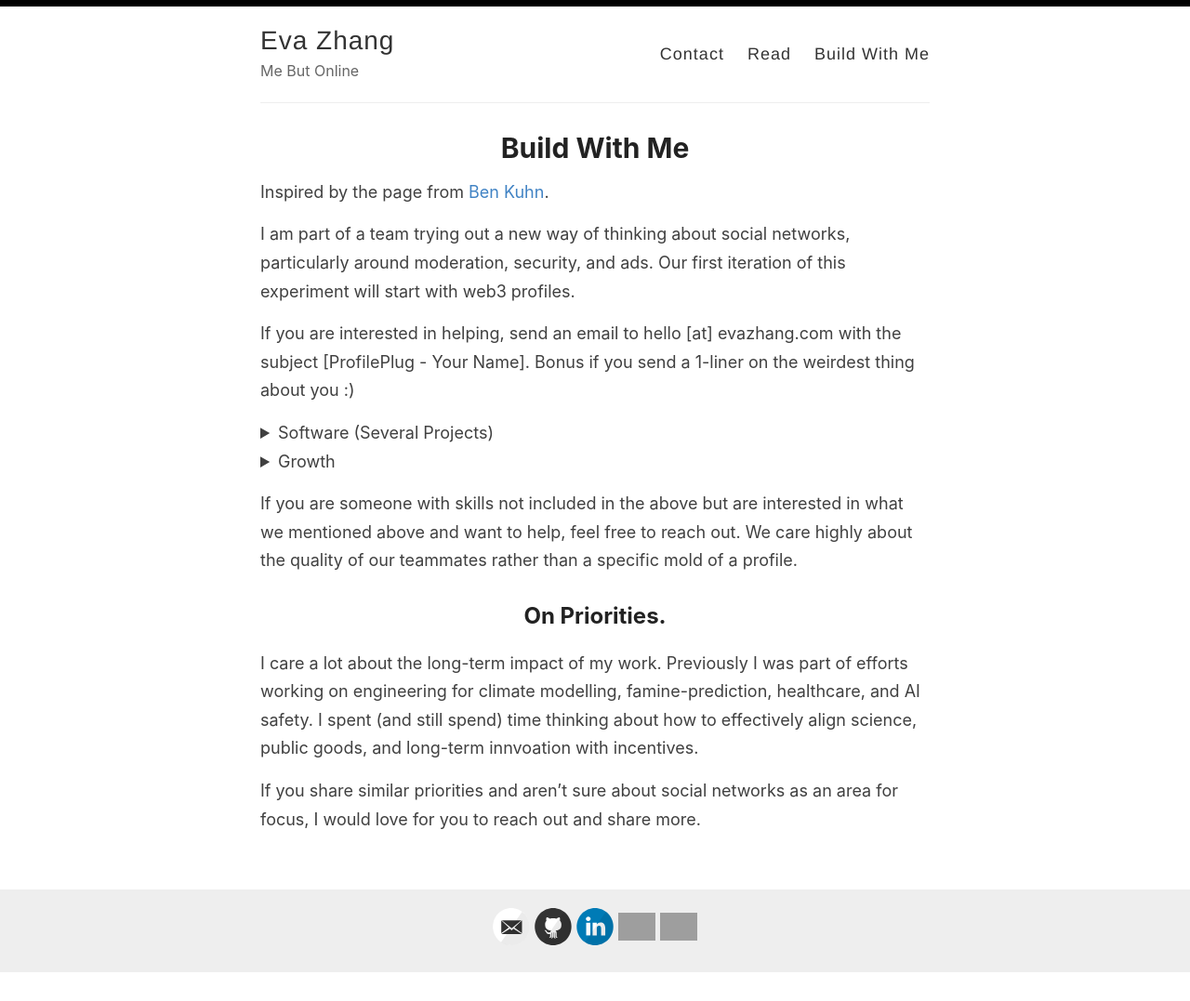
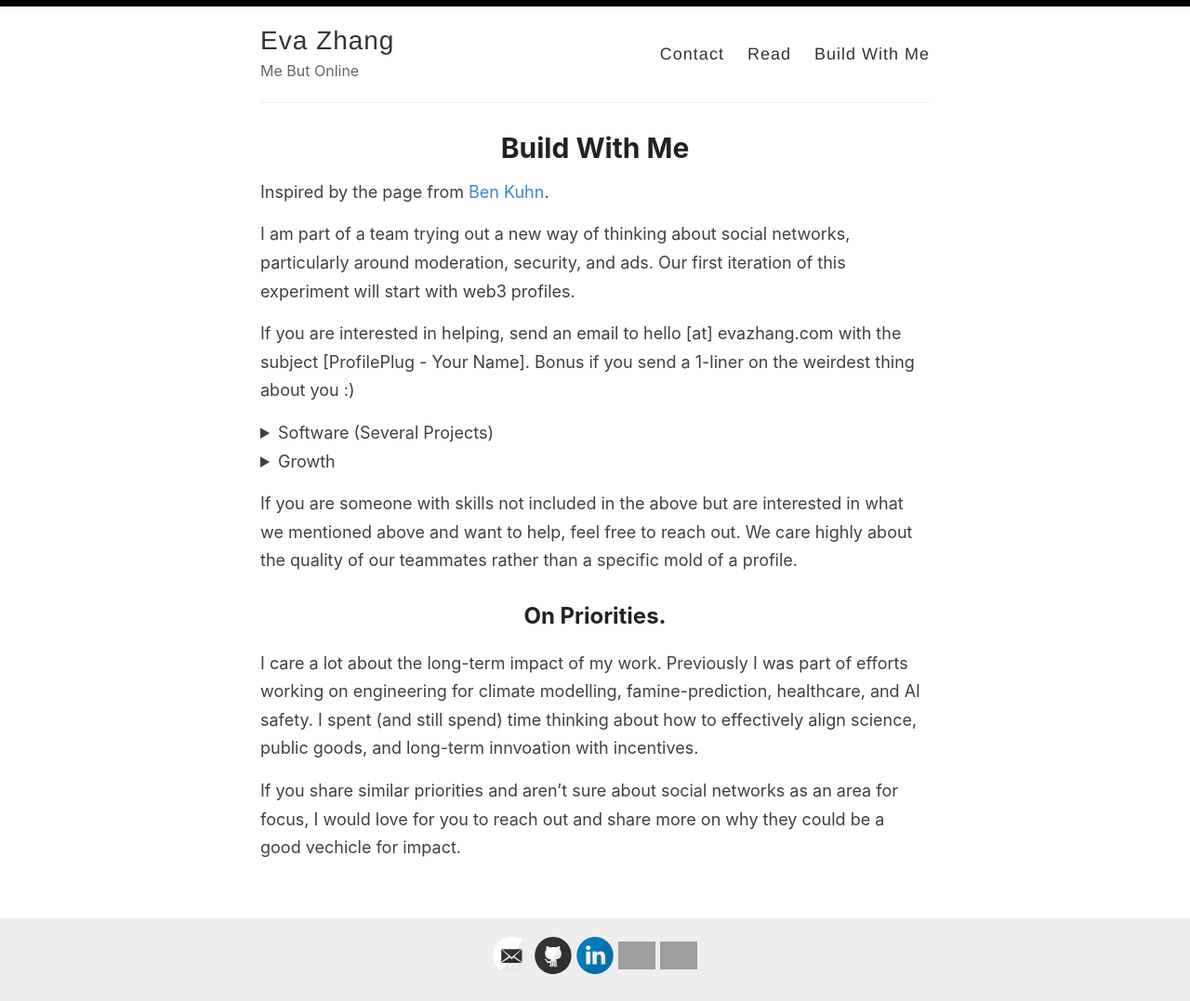
Before and after one commit to evazhang612/sokt-landing, a Jekyll site: the page built from _pages/workwithme.md, in a window 1280 px wide. Shown: the whole page at 93% size. Built offline with Jekyll 4.4.1, drawn with Linux system fonts in a browser that asks for light colours; nearby versions of some CDN libraries; library files that are not in the unit come from our copies; before the commit the page ends 1047 px from its top, so only the background shows below that; grey boxes are pictures that could not be loaded.

```diff
--- a/_pages/workwithme.md
+++ b/_pages/workwithme.md
@@ -69,4 +69,4 @@
 
 I care a lot about the long-term impact of my work. Previously I was part of efforts working on engineering for climate modelling, famine-prediction, healthcare, and AI safety. I spent (and still spend) time thinking about how to effectively align science, public goods, and long-term innvoation with incentives.
 
-If you share similar priorities and aren't sure about social networks as an area for focus, I would love for you to reach out and share more.
+If you share similar priorities and aren't sure about social networks as an area for focus, I would love for you to reach out and share more on why they could be a good vechicle for impact.
```
